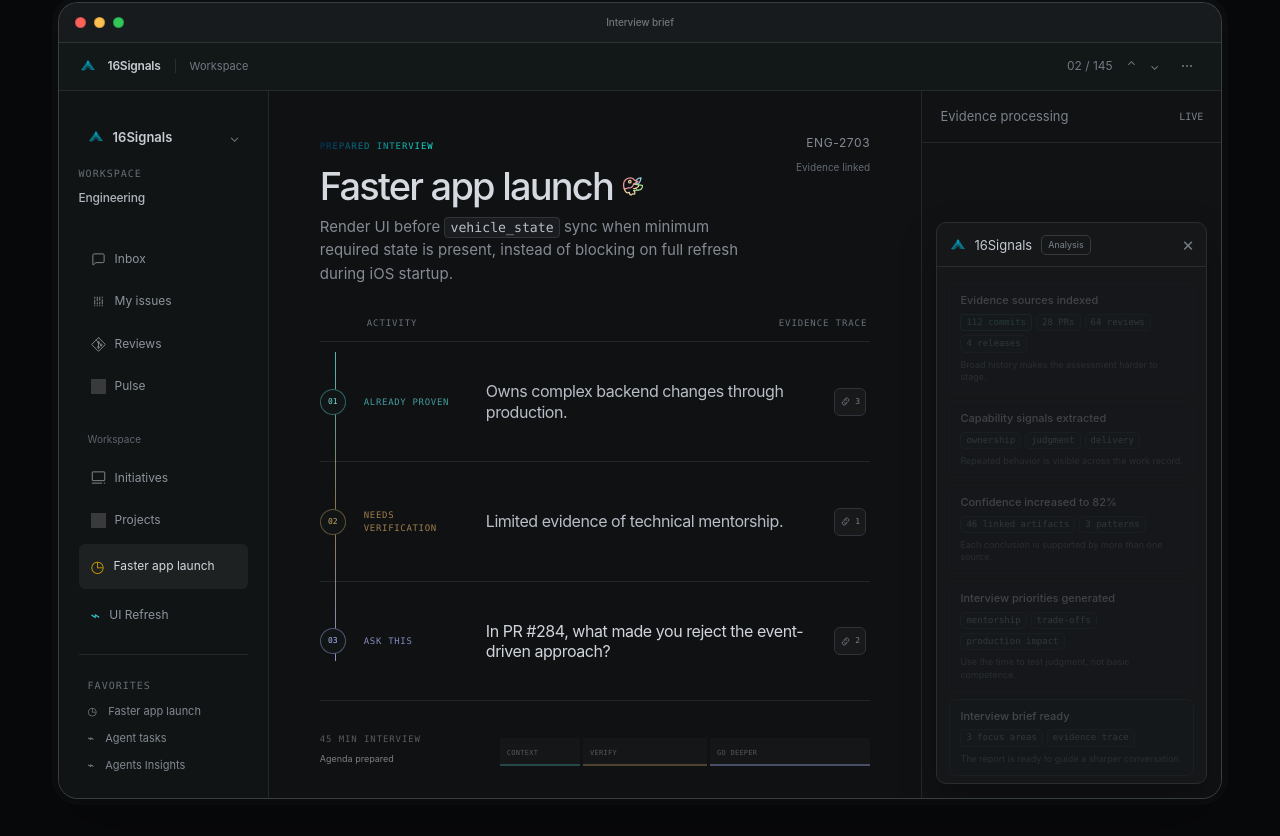
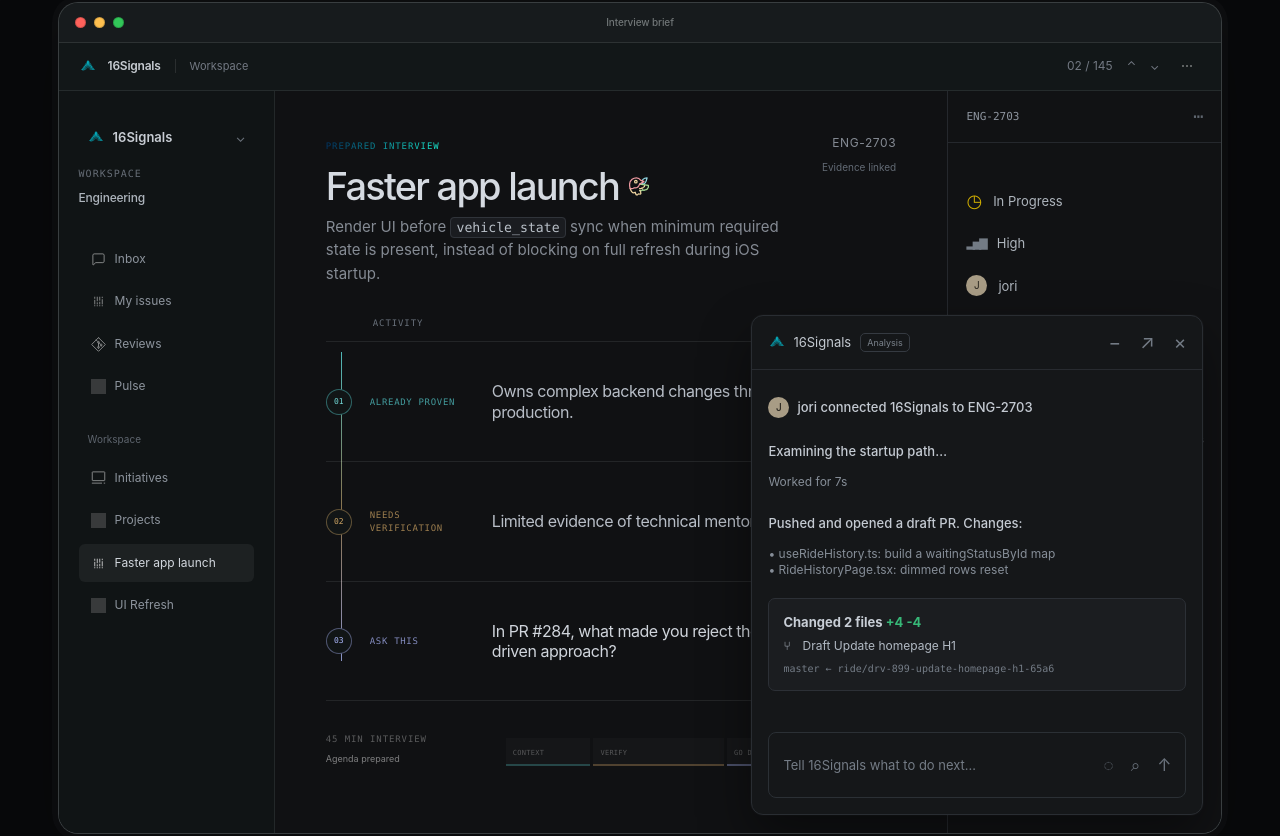
Before and after one commit to Hikabu/16signlasVisit, a Next.js app: page / in a window 1280 px wide. Shown: the part 1304-2140 px from the top of the page. Built offline with nearby package versions, Linux system fonts and the light colour scheme; grey boxes are pictures that could not be loaded.

Commit message:
ref: app exaple builded, narrative left

```diff
--- a/app/components/landing/PreparedInterview.module.css
+++ b/app/components/landing/PreparedInterview.module.css
@@ -997,7 +997,7 @@
   }
 }
 
-/* Linear-style desktop workspace treatment for section two. */
+/* 16signals-style desktop workspace treatment for section two. */
 .section { background: #08090b; padding-top: clamp(96px, 12vw, 150px); }
 .sectionGlow { display: none; }
 .inner { width: min(100%, 1430px); }
@@ -1122,12 +1122,13 @@
   .detailPanel { display: none; }
 }
 
+
 @media (max-width: 760px) {
   .reportHeader h3 { gap: 8px; }
   .assistantCard { left: 12px; width: calc(100vw - 48px); min-height: 500px; }
 }
 
-/* Compact, docked Linear-style evidence assistant. */
+/* Compact, docked 16signlas-style evidence assistant. */
 .assistantCard { top: auto; right: 14px; bottom: 14px; left: 14px; width: auto; min-height: 0; border-radius: 10px; box-shadow: 0 16px 36px rgba(0, 0, 0, .28); }
 .assistantHeader { min-height: 44px; padding-inline: 12px; gap: 7px; border-bottom-color: #282b30; }
 .assistantHeader small { font-size: 9px; }
@@ -1356,3 +1357,155 @@
     padding: 28px 18px 24px;
   }
 }
+
+
+
+
+
+
+
+
+
+
+
+
+
+
+
+
+
+/* Final floating-window geometry: independent of the report grid. */
+.report { position: relative; }
+.reportWorkspace { grid-template-columns: 210px minmax(0, 1fr); }
+.floatingAssistant {
+  position: absolute;
+  z-index: 20;
+  right: 18px;
+  bottom: 18px;
+  width: 452px;
+  min-height: 472px;
+  overflow: hidden;
+  border: 1px solid #292d32;
+  border-radius: 12px;
+  background: #151719;
+  box-shadow: 0 22px 52px rgba(0, 0, 0, .42), 0 0 0 1px rgba(255,255,255,.02);
+  opacity: 0;
+  transform: translateY(26px);
+}
+.reportRevealed .floatingAssistant { animation: assistantEnter 520ms 80ms var(--ease-standard) forwards; }
+.floatingAssistant .assistantHeader { min-height: 54px; padding: 0 16px; }
+.floatingAssistant .assistantContent { padding: 15px 16px 82px; }
+.floatingAssistant .evidenceFeed { gap: 8px; }
+.floatingAssistant .evidenceCard { padding: 11px 12px; border-radius: 7px; }
+.floatingAssistant .promptBox { right: 16px; bottom: 16px; left: 16px; min-height: 66px; }
+@keyframes assistantEnter { to { opacity: 1; transform: translateY(0); } }
+
+@media (max-width: 760px) {
+  .floatingAssistant {
+    right: 12px;
+    bottom: 12px;
+    left: 12px;
+    width: auto;
+    min-height: 0;
+  }
+}
+
+@media (prefers-reduced-motion: reduce) {
+  .floatingAssistant,
+  .reportRevealed .floatingAssistant { opacity: 1; transform: none; animation: none; }
+}
+
+
+/* Reference proportions: the issue detail rail remains visible behind the
+   compact analysis window, as it does in the desktop 16signlas view. */
+.brandAsset,
+.assistantBrandAsset {
+  filter: invert(67%) sepia(82%) saturate(1050%) hue-rotate(132deg) brightness(86%) contrast(104%);
+}
+
+.reportWorkspace {
+  grid-template-columns: 216px minmax(0, 1fr) 274px;
+  min-height: 742px;
+}
+
+.detailPanel {
+  display: block;
+  min-width: 0;
+  border-left: 1px solid #25282d;
+  background: #111214;
+}
+
+.detailTopline {
+  display: flex;
+  align-items: center;
+  justify-content: space-between;
+  min-height: 52px;
+  padding: 0 18px;
+  border-bottom: 1px solid #25282d;
+  color: #737b85;
+  font-size: 12px;
+}
+
+.detailTopline span:first-child {
+  color: #8d949e;
+  font-family: var(--font-geist-mono);
+  font-size: 11px;
+}
+
+.detailTopline span:last-child { color: #5f6670; font-size: 17px; }
+
+.detailBody {
+  display: grid;
+  gap: 22px;
+  padding: 48px 18px 24px;
+  color: #aeb5bd;
+  font-size: 13px;
+}
+
+.detailItem { display: flex; align-items: center; gap: 11px; }
+.detailItemMuted { padding-left: 32px; color: #aeb5bd; }
+.detailItemMuted img { width: 18px; height: 18px; }
+.detailDivider { height: 1px; margin: 4px 0 0; background: #25282d; }
+.detailValue { margin-left: auto; color: #78808a; font-family: var(--font-geist-mono); font-size: 10px; }
+.statusDot { color: #d2af00; font-size: 18px; line-height: 1; }
+.priorityBars { color: #737b85; font-size: 11px; letter-spacing: -2px; }
+.avatar { display: inline-grid; width: 21px; height: 21px; place-items: center; flex: 0 0 auto; border-radius: 50%; background: #a89c85; color: #29261f; font-size: 10px; }
+.muted { color: #6f7781; }
+
+.floatingAssistant {
+  right: 18px;
+  bottom: 18px;
+  width: min(452px, calc(100% - 36px));
+  min-height: 500px;
+}
+
+.floatingAssistant .evidenceFeed { gap: 0; }
+.floatingAssistant .evidenceCard {
+  display: block;
+  padding: 12px 0;
+  border: 0;
+  border-bottom: 0;
+  border-radius: 0;
+  background: transparent;
+}
+
+.floatingAssistant .evidenceCard strong {
+  display: flex;
+  align-items: center;
+  gap: 8px;
+  color: #c4cad2;
+  font-size: 13px;
+  font-weight: 450;
+  line-height: 1.45;
+}
+
+.floatingAssistant .evidenceCard small { display: block; margin-top: 13px; color: #868e98; font-size: 12px; }
+.floatingAssistant .changeCard { margin-top: 8px; padding: 14px; border-color: #2c3036; border-radius: 7px; background: #1b1d20; }
+.floatingAssistant .changeCard strong { color: #c8ced6; font-size: 13px; }
+.floatingAssistant .changeCard span { color: #b2bac4; font-size: 12px; }
+.floatingAssistant .changeCard code { color: #747c86; font-size: 10px; }
+
+@media (max-width: 1100px) {
+  .reportWorkspace { grid-template-columns: 190px minmax(0, 1fr); }
+  .detailPanel { display: none; }
+}
--- a/app/components/landing/PreparedInterview.tsx
+++ b/app/components/landing/PreparedInterview.tsx
@@ -270,22 +270,11 @@ export function PreparedInterview() {
                 <p className={styles.navSection}>Workspace</p>
                 <a href="#prepared-interview"><img src="/icons/interviews.svg" alt="" /><span>Initiatives</span></a>
                 <a href="#prepared-interview"><img src="/icons/project.svg" alt="" /><span>Projects</span></a>
-                <a className={styles.activeNav} href="#prepared-interview"><span className={styles.activeDot}>◷</span><span>Faster app launch</span></a>
-                <a href="#prepared-interview"><span className={styles.tealDot}>⌁</span><span>UI Refresh</span></a>
+                <a className={styles.activeNav} href="#prepared-interview"><img src="/icons/progress.svg" alt="" /><span>Faster app launch</span></a>
+                <a href="#prepared-interview"><img src="/icons/project.svg" alt="" /><span>UI Refresh</span></a>
+                {/* <a className={styles.activeNav} href="#prepared-interview"><span className={styles.activeDot}>◷</span><span>Faster app launch</span></a>
+                <a href="#prepared-interview"><span className={styles.tealDot}>⌁</span><span>UI Refresh</span></a> */}
               </nav>
-
-              <div className={styles.sourceScope}>
-                <p className={styles.sidebarLabel}>Favorites</p>
-                <div>
-                  <span>◷　Faster app launch</span>
-                </div>
-                <div>
-                  <span>⌁　Agent tasks</span>
-                </div>
-                <div>
-                  <span>⌁　Agents Insights</span>
-                </div>
-              </div>
             </aside>
 
             <div className={styles.reportMain}>
@@ -366,46 +355,47 @@ export function PreparedInterview() {
                 </div>
               </div>
             </div>
-
-            <aside className={styles.detailPanel} aria-label="Evidence collection progress">
+            <aside className={styles.detailPanel} aria-label="Issue details">
               <div className={styles.detailTopline}>
-                <span>Evidence processing</span>
-                <span>Live</span>
+                <span>ENG-2703</span>
+                <span>⋯</span>
               </div>
-              <div className={styles.assistantCard}>
-                <div className={styles.assistantHeader}><img className={styles.assistantBrandAsset} src="/icons/a16zero.svg" alt="" /><span>16Signals</span><small>Analysis</small><b>×</b></div>
+              <div className={styles.detailBody}>
+                <div className={styles.detailItem}><span className={styles.statusDot}>◷</span><span>In Progress</span></div>
+                <div className={styles.detailItem}><span className={styles.priorityBars}>▂▅▇</span><span>High</span></div>
+                <div className={styles.detailItem}><span className={styles.avatar}>J</span><span>jori</span></div>
+                <div className={`${styles.detailItem} ${styles.detailItemMuted}`}><img src="/icons/a16zero.svg" alt="" /><span>16Signals</span></div>
+                <div className={styles.detailDivider} />
+                <div className={styles.detailItem}><span className={styles.muted}>Evidence</span><span className={styles.detailValue}>46 linked</span></div>
+                <div className={styles.detailItem}><span className={styles.muted}>Confidence</span><span className={styles.detailValue}>82%</span></div>
+              </div>
+            </aside>
+          </div>
+          <aside className={styles.floatingAssistant} aria-label="16Signals hiring analysis">
+            <div className={styles.assistantHeader}>
+              <img className={styles.assistantBrandAsset} src="/icons/a16zero.svg" alt="" />
+              <span>16Signals</span>
+              <small>Analysis</small>
+              <b>−　↗　×</b>
+            </div>
             <div className={styles.assistantContent}>
               <div className={styles.evidenceFeed}>
                 <article className={styles.evidenceCard}>
-                      <strong>Evidence sources indexed</strong>
-                      <div className={styles.evidenceChips}><code className={styles.commitChip}>112 commits</code><code>28 PRs</code><code>64 reviews</code><code>4 releases</code></div>
-                      <small>Broad history makes the assessment harder to stage.</small>
+                  <strong><span className={styles.avatar}>J</span> jori connected 16Signals to ENG-2703</strong>
                 </article>
                 <article className={styles.evidenceCard}>
-                      <strong>Capability signals extracted</strong>
-                      <div className={styles.evidenceChips}><code>ownership</code><code>judgment</code><code>delivery</code></div>
-                      <small>Repeated behavior is visible across the work record.</small>
+                  <strong>Examining the startup path…</strong>
+                  <small>Worked for 7s</small>
                 </article>
                 <article className={styles.evidenceCard}>
-                      <strong>Confidence increased to 82%</strong>
-                      <div className={styles.evidenceChips}><code>46 linked artifacts</code><code>3 patterns</code></div>
-                      <small>Each conclusion is supported by more than one source.</small>
+                  <strong>Pushed and opened a draft PR. Changes:</strong>
+                  <small>• useRideHistory.ts: build a waitingStatusById map<br />• RideHistoryPage.tsx: dimmed rows reset</small>
                 </article>
-                    <article className={styles.evidenceCard}>
-                      <strong>Interview priorities generated</strong>
-                      <div className={styles.evidenceChips}><code>mentorship</code><code>trade-offs</code><code>production impact</code></div>
-                      <small>Use the time to test judgment, not basic competence.</small>
-                    </article>
-                    <article className={`${styles.evidenceCard} ${styles.evidenceCardFinal}`}>
-                      <strong>Interview brief ready</strong>
-                      <div className={styles.evidenceChips}><code>3 focus areas</code><code>evidence trace</code></div>
-                      <small>The report is ready to guide a sharper conversation.</small>
-                    </article>
+                <div className={styles.changeCard}><strong>Changed 2 files <em>+4 -4</em></strong><span>⑂　Draft Update homepage H1</span><code>master ← ride/drv-899-update-homepage-h1-65a6</code></div>
               </div>
             </div>
-              </div>
+            <div className={styles.promptBox}>Tell 16Signals what to do next… <span>◌　⌕　↑</span></div>
           </aside>
-          </div>
         </div>
 
         <div className={styles.transition}>
```
Lines whose indentation alone changed are shown as unchanged.
